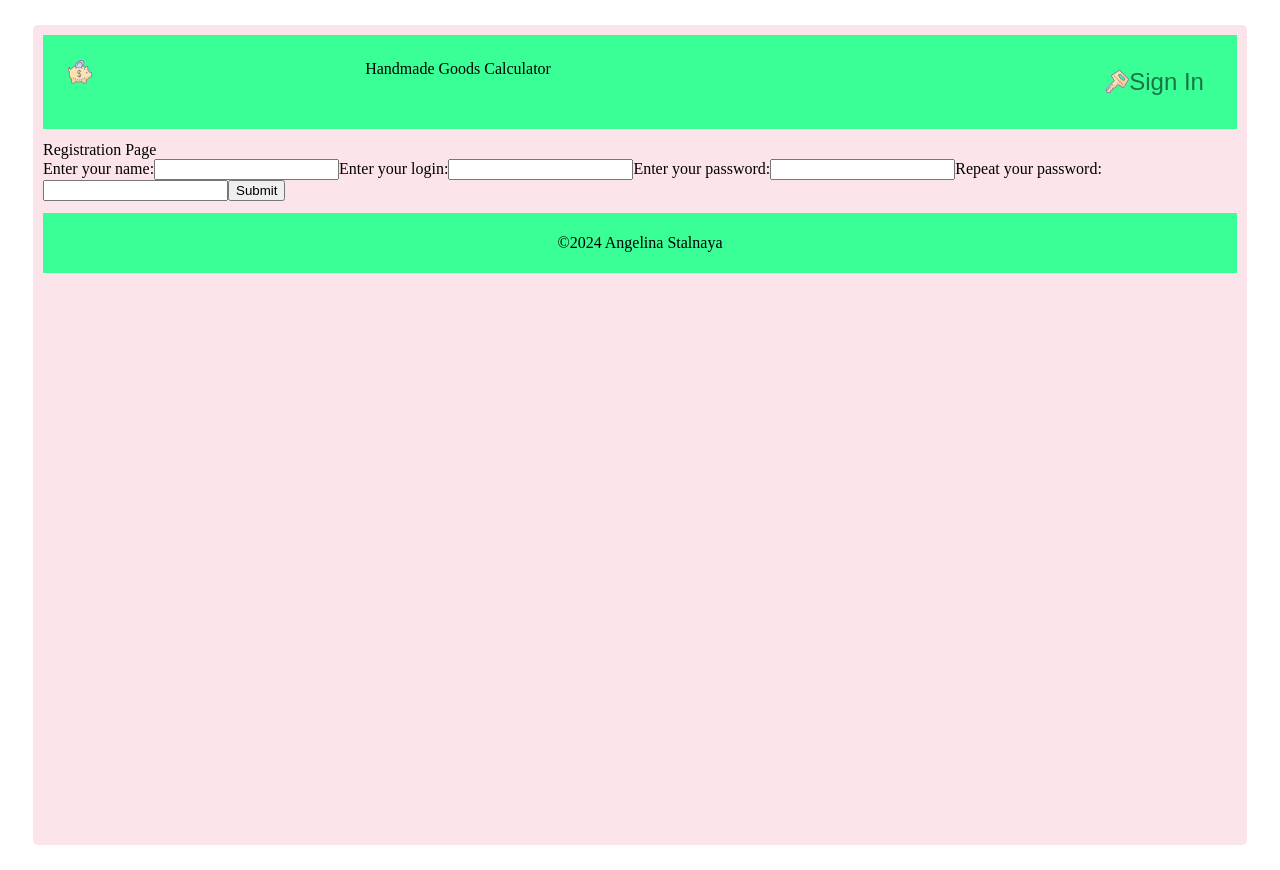
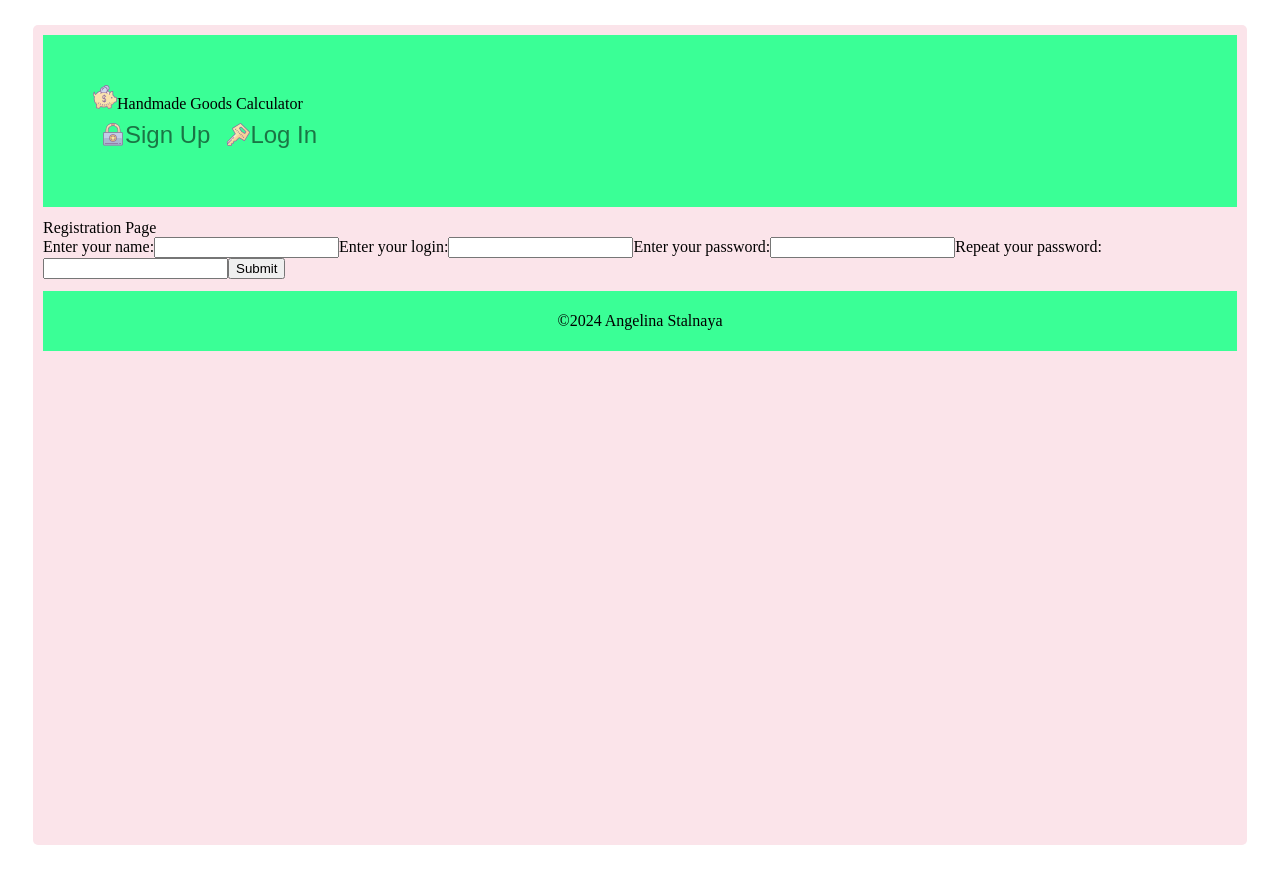
Before and after one commit to AngelinaStalnaya/goods_cost_app, a React (Create React App) app: page /signup in a window 1280 px wide. Built offline with nearby package versions, Linux system fonts and the light colour scheme.

Commit message:
global state(store) added

```diff
--- a/src/App.js
+++ b/src/App.js
@@ -4,18 +4,25 @@ import Grid from "@mui/material/Grid2";
 import Header from "./components/Header";
 import Footer from "./components/Footer";
 import RoutesComponent from './components/pages/Routes';
+import {useSelector } from "react-redux";
+import {loggedOut, loggedInAsync} from './redux/user/userSlice';
 
 
 const App = () => {
+  const userName = useSelector((AppSelector) => AppSelector.user.name)
+  const authorized = useSelector(
+    (AppSelector) => AppSelector.user.isAuthorized
+  );
+
   return (
     <div className='App'>
     <Grid container spacing={2}>
       <Grid size={12}>
-        <Header/>
+        <Header userName={userName} authorized={authorized}  loggedOut={loggedOut}/>
       </Grid>
 
      <Grid size={12}>
-        <RoutesComponent />
+        <RoutesComponent username={userName} authorized={authorized}  loggedOut={loggedOut} loggedInAsync={loggedInAsync}/>
       </Grid>
 
       <Grid size={12}>
--- a/src/components/Header.jsx
+++ b/src/components/Header.jsx
@@ -1,26 +1,26 @@
 import React from "react";
 import IconBtn from "./buttons/IconBtn";
-import { SvgIcon, Divider } from "@mui/material";
+import { SvgIcon } from "@mui/material";
+import Grid from "@mui/material/Grid2";
 import { Link } from "react-router-dom";
 import * as Svgs from "../images/svg/SvgIcons";
+import { useDispatch } from "react-redux";
+import { useNavigate } from "react-router-dom";
 
-import { useDispatch, useSelector } from "react-redux";
-import { loggedOut, loggedInAsync } from "../redux/user/userSlice";
-
-const Header = () => {
-  const user = useSelector((AppSelector) => AppSelector.user.name);
-  const authorized = useSelector(
-    (AppSelector) => AppSelector.user.isAuthorized
-  );
+const Header = ({userName, authorized,  loggedOut}) => {
+  const navigate = useNavigate();
   const dispatch = useDispatch();
 
   return (
     <header className="header">
+      <Grid container className="header">
+        <Grid size={12} className="header__name">
           <Link to="/">
             <SvgIcon component={Svgs.BasicIcon} inheritViewBox />
           </Link>
           Handmade Goods Calculator
-      <Divider />
+        </Grid>
+        <Grid size={12} className="header__navigation">
           {authorized ? (
             <>
               <IconBtn
@@ -36,21 +36,34 @@ const Header = () => {
               <IconBtn>
                 <Link to="/profile">
                   <SvgIcon component={Svgs.ProfileMen} inheritViewBox />
-              {user}
+                  {userName}
                 </Link>
               </IconBtn>
             </>
           ) : (
+            <>
               <IconBtn
-          aria_label="Sign in"
+                aria_label="Sign up"
                 handleBtnClick={() => {
-            dispatch(loggedInAsync("66fe92b90bb11a54939e774c"));
+                  return navigate("/signup");
+                }}
+              >
+                <SvgIcon component={Svgs.LockIcon} inheritViewBox />
+                Sign Up
+              </IconBtn>
+              <IconBtn
+                aria_label="Log in"
+                handleBtnClick={() => {
+                  return navigate("/login");
                 }}
               >
                 <SvgIcon component={Svgs.KeyIcon} inheritViewBox />
-          Sign In
+                Log In
               </IconBtn>
+            </>
           )}
+        </Grid>
+      </Grid>
     </header>
   );
 };
--- a/src/components/LogIn.jsx
+++ b/src/components/LogIn.jsx
@@ -1,21 +1,21 @@
 import React from "react";
 import { findUser } from "../requests/userRequests";
-import { loggedInAsync } from "../redux/user/userSlice";
 import { useNavigate } from "react-router-dom";
+import { useDispatch } from "react-redux";
 
-const LogIn = () => {
+
+const LogIn = ({loggedInAsync}) => {
   const navigate = useNavigate();
+  const dispatch = useDispatch();
   const handleFormSubmit = async (e) => {
     e.preventDefault();
 
     const data = Object.fromEntries(new FormData(e.target));
-    console.log(data);
-
     const response = await findUser(data);
     if (response === null) {
       alert("Wrong login or password. Please, try again!");
     } else {
-      loggedInAsync(response._id);
+      dispatch(loggedInAsync(response._id));
       return navigate("/");
     }
   };
--- a/src/components/SignUp.jsx
+++ b/src/components/SignUp.jsx
@@ -1,10 +1,11 @@
 import React from "react";
 import { findUser, createUser } from "../requests/userRequests";
-import { loggedInAsync } from "../redux/user/userSlice";
 import { useNavigate } from "react-router-dom";
+import { useDispatch } from "react-redux";
 
-const SignUp = () => {
+const SignUp = ({loggedInAsync}) => {
   const navigate = useNavigate();
+  const dispatch = useDispatch();
 
   const handleFormSubmit = async (e) => {
     e.preventDefault();
@@ -36,7 +37,7 @@ const SignUp = () => {
         const createdUser = await createUser(userToSave);
         if (createdUser.status === 200) {
           alert("You successfully signed up.");
-          loggedInAsync(createdUser.data._id);
+          dispatch(loggedInAsync(createdUser.data._id));
           navigate("/");
         }
       }
--- a/src/components/pages/Routes.jsx
+++ b/src/components/pages/Routes.jsx
@@ -9,15 +9,15 @@ import LogIn from '../LogIn';
 
 
 
-const RoutesComponent = () => {
+const RoutesComponent = ({authorized,   loggedOut, loggedInAsync}) => {
   return (
     <>
   <Routes>
-    <Route path='/' element={<Calculator/>}/>
+    <Route path='/' element={<Calculator authorised={authorized} loggedOut={loggedOut} />}/>
     <Route path='/profile' element={<Profile/>} />
     <Route path='/calculation/:projectName' element={<CalculationForm /> } />
-    <Route path='/signup' element={<SignUp />} />
-    <Route path='/login' element={<LogIn /> } />
+    <Route path='/signup' element={<SignUp loggedInAsync={loggedInAsync}/>} />
+    <Route path='/login' element={<LogIn loggedInAsync={loggedInAsync}/> } />
 
 
     <Route path='*'  element={<Error />} />
```
Also changed, not shown: src/redux/user/userSlice.js (+6 -9 lines). Lines whose indentation alone changed are shown as unchanged.
